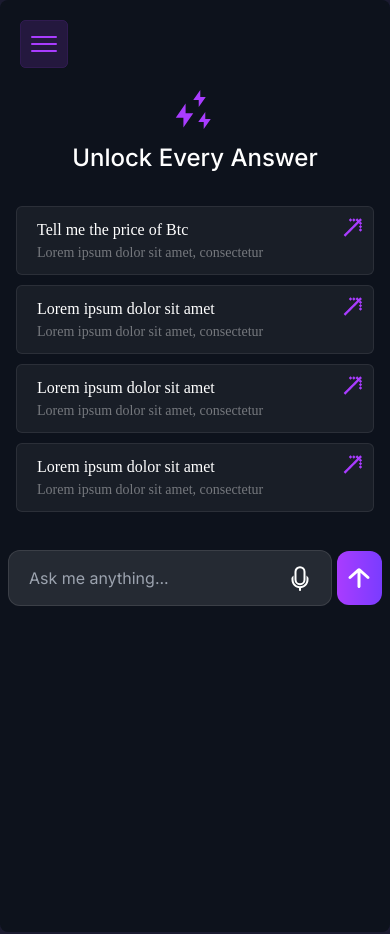
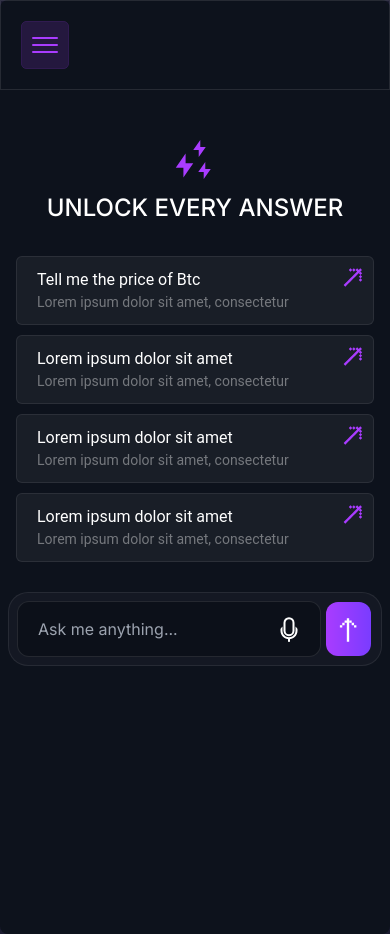
Before and after one commit to HassanKhan123/next-pwa-app, a Next.js app: page / in a window 390 px wide. Built offline with nearby package versions, Linux system fonts and the light colour scheme; no server answers.

Commit message:
fix: UI issues

```diff
--- a/src/app/globals.css
+++ b/src/app/globals.css
@@ -1,6 +1,7 @@
 @tailwind base;
 @tailwind components;
 @tailwind utilities;
+
 
 body {
     @apply bg-custom-purple;
--- a/src/components/answer/index.tsx
+++ b/src/components/answer/index.tsx
@@ -45,14 +45,14 @@ function AnswerCard({isLoading, text}:AnswerCardProps) {
     <Skeleton count={3} highlightColor="#803CFF" /> :
     <>
       <div className="flex gap-[15px] items-center">
-        <span className="text-[18px] bg-gradient-to-r from-[#A93CFF] to-[#7A3CFF] bg-clip-text text-transparent font-bold font-[avenir]">
+        <span className="text-[18px] bg-gradient-to-r from-[#A93CFF] to-[#7A3CFF] bg-clip-text text-transparent font-bold font-roboto">
           TARS
         </span>
-        <span className="text-[16px] font-normal font-[avenir] text-[#D9D9D94D]">
+        <span className="text-[16px] font-normal font-roboto text-[#D9D9D94D]">
           11sec now
         </span>
       </div>
-      <div className="text-[16px] font-normal text-white font-[avenir]">
+      <div className="text-[16px] font-normal text-white font-roboto">
         {/* The current price of Solana (SOL) is approximately $139.98 USD, with a
         24-hour trading volume of about $2.27 billion USD. Over the past 24
         hours, the price has seen a decline of roughly 3.82% */}
@@ -60,13 +60,13 @@ function AnswerCard({isLoading, text}:AnswerCardProps) {
        <MarkdownRenderer text={text} />
       </div>
       <div className="flex gap-[10px] items-center">
-        <div   onClick={handleRebuild} className="flex gap-[6px] shadow-custom-inset border border-[rgba(255,255,255,0.08)] bg-[rgba(255,255,255,0.02)] rounded-[20px] p-[8px_16px_8px_16px] items-center">
+        <div   onClick={handleRebuild} className="flex gap-[6px] cursor-pointer shadow-custom-inset border border-[rgba(255,255,255,0.08)] bg-[rgba(255,255,255,0.02)] rounded-[20px] p-[8px_16px_8px_16px] items-center">
           <Image src={ReloadIcon} alt="reload_icon" width={16} height={16} />
-          <span className="text-[12px] cursor-pointer font-[avenir] font-medium text-[rgba(255,255,255,0.40)]">
+          <span className="text-[12px] font-roboto font-medium text-[rgba(255,255,255,0.40)]">
             Rebuild
           </span>
         </div>
-        <div className="flex gap-[6px] shadow-custom-inset border border-[rgba(255,255,255,0.08)] bg-[rgba(255,255,255,0.02)] rounded-[20px] p-[8px_16px_8px_16px] items-center">
+        <div className="flex gap-[6px] cursor-pointer shadow-custom-inset border border-[rgba(255,255,255,0.08)] bg-[rgba(255,255,255,0.02)] rounded-[20px] p-[8px_16px_8px_16px] items-center">
           <Image
             src={AttachmentIcon}
             alt="attachment_icon"
@@ -74,10 +74,10 @@ function AnswerCard({isLoading, text}:AnswerCardProps) {
             height={16}
           />
         </div>
-        <div className="flex gap-[6px] shadow-custom-inset border border-[rgba(255,255,255,0.08)] bg-[rgba(255,255,255,0.02)] rounded-[20px] p-[8px_16px_8px_16px] items-center">
+        <div className="flex gap-[6px] cursor-pointer shadow-custom-inset border border-[rgba(255,255,255,0.08)] bg-[rgba(255,255,255,0.02)] rounded-[20px] p-[8px_16px_8px_16px] items-center">
           <Image src={SaveIcon} alt="save_icon" width={16} height={16} />
         </div>
-        <div className="flex gap-[6px] shadow-custom-inset border border-[rgba(255,255,255,0.08)] bg-[rgba(255,255,255,0.02)] rounded-[20px] p-[8px_16px_8px_16px] items-center">
+        <div className="flex gap-[6px] cursor-pointer shadow-custom-inset border border-[rgba(255,255,255,0.08)] bg-[rgba(255,255,255,0.02)] rounded-[20px] p-[8px_16px_8px_16px] items-center">
           <Image src={ShareIcon} alt="share_icon" width={16} height={16} />
         </div>
       </div>
--- a/src/components/card/sources/index.tsx
+++ b/src/components/card/sources/index.tsx
@@ -25,7 +25,7 @@ function SourcesCard({ text, name, image, url }: SourceCardProps) {
 
   return (
     <div  onClick={handleCardClick} className="flex flex-col rounded-[8px] cursor-pointer gap-[12px] min-w-[186.25px] max-w-[186.25px] h-[150px] p-[16px] bg-[rgba(255,255,255,0.03)] border border-[rgba(255,255,255,0.02)]">
-      <span className="text-[14px] font-[avenir] h-[69px] font-normal text-[rgba(255,255,255,0.80)]">
+      <span className="text-[14px] font-roboto h-[69px] font-normal text-[rgba(255,255,255,0.80)]">
       {truncateText(text, 50)}
       </span>
       <div className="border border-[rgba(255,255,255,0.10)] w-full"></div>
@@ -37,7 +37,7 @@ function SourcesCard({ text, name, image, url }: SourceCardProps) {
           width={28}
           height={28}
         />
-        <span className="text-[14px] font-bold font-[avenir] text-[rgba(255,255,255,0.80)]">
+        <span className="text-[14px] font-bold font-roboto text-[rgba(255,255,255,0.80)]">
         {truncateText(name, 10)}
         </span>
       </div>
--- a/src/components/card/suggestion/index.tsx
+++ b/src/components/card/suggestion/index.tsx
@@ -18,10 +18,10 @@ function SuggestionCard({heading,paragraph,navigateToChat}:SuggestionCardProps)
         width={40}
         height={40}
       />
-      <span className="text-white text-[16px] font-[avenir] font-normal">
+      <span className="text-white text-[16px] font-roboto font-normal">
         {heading}
       </span>
-      <span className="text-[rgba(255,255,255,0.40)] text-[14px] font-normal font-[avenir]">
+      <span className="text-[rgba(255,255,255,0.40)] text-[14px] font-normal font-roboto">
        {paragraph}
       </span>
     </div>
--- a/src/components/input/voice/index.tsx
+++ b/src/components/input/voice/index.tsx
@@ -85,7 +85,7 @@ function InputWithVoice() {
         value={searchQuery}
         onChange={handleInputChange}
         onKeyDown={handleKeyDown}
-        className="bg-[rgba(255,255,255,0.1)] text-white rounded-[12px] h-[56px] w-full p-[2px_6px_2px_20px] border border-[rgba(255,255,255,0.10)]"
+        className="bg-[#0c1019] text-white rounded-[12px] h-[56px] w-full p-[2px_6px_2px_20px] border border-[rgba(255,255,255,0.10)]"
       />
       <div className="absolute right-[60px] inset-y-0 flex items-center">
         <Image src={VoiceIcon} alt="voice_icon" />
--- a/src/components/main/chat.tsx
+++ b/src/components/main/chat.tsx
@@ -27,11 +27,11 @@ function Chat() {
 }
 
   return (
-    <div className="flex gap-[20px] lg:p-[20px] min-h-screen p-[10px] mb-[40px] justify-between w-full">
-      <div className="flex w-full flex-col gap-[30px]">
+    <div className="flex gap-[20px] lg:p-[20px] min-h-screen p-[10px] lg:mb-[40px] mb-[80px] justify-between w-full">
+      <div className="flex w-full flex-col lg:gap-[30px] gap-[20px]">
         {chatData.searchValues.map((searchValue, index) => (
           <React.Fragment key={index}>
-            <h1 className="text-white text-[28px] font-normal font-[avenir]">
+            <h1 className="text-white text-[28px] uppercase font-normal font-roboto">
               {searchValue}
               {!searchValue && <Skeleton count={1} highlightColor="#803CFF" />}
             </h1>
--- a/src/components/main/search.tsx
+++ b/src/components/main/search.tsx
@@ -67,12 +67,12 @@ function Search() {
   }
 
   return (
-    <div className="flex flex-col h-[85vh] justify-start lg:justify-center items-center">
+    <div className="flex flex-col h-[85vh] p-2 mt-[40px] lg:mt-[0px] justify-start lg:justify-center items-center">
       <Image src={Unlock} alt="unlock" />
-      <h2 className="text-white lg:text-[34px] text-[24px] font-medium">
+      <h2 className="text-white lg:text-[34px] uppercase text-[24px] font-medium">
         Unlock Every Answer
       </h2>
-      <div className="flex order-2 lg:order-1 w-full p-2 lg:p-0 lg:w-[660px] items-center justify-center mt-[30px]">
+      <div className="flex order-2 lg:order-1 w-full border border-[rgba(255,255,255,0.08)] bg-[#141823] lg:border-none lg:bg-transparent p-[8px_10px_8px_8px] rounded-[20px] lg:p-0 lg:w-[660px] items-center justify-center mt-[30px]">
         <InputWithVoice />
       </div>
       <div className="flex order-1 lg:order-2 w-full lg:w-[660px] mt-[30px] items-center justify-center flex-wrap gap-[10px]">
--- a/src/components/navbar/index.tsx
+++ b/src/components/navbar/index.tsx
@@ -11,7 +11,7 @@ interface NavbarProps {
 
 function Navbar({ isSidebarOpen, toggleSidebar }: NavbarProps) {
   return (
-    <div className="flex z-20 p-[20px] w-full justify-between items-center">
+    <div className="flex z-20 p-[20px] w-full border border-[rgba(255,255,255,0.10)] lg:border-none justify-between items-center">
     {!isSidebarOpen && (
       <button
         onClick={toggleSidebar}
--- a/tailwind.config.ts
+++ b/tailwind.config.ts
@@ -8,6 +8,9 @@ const config: Config = {
   ],
   theme: {
     extend: {
+      fontFamily: {
+        roboto: ['Roboto', 'sans-serif'],
+      },
       colors: {
         'custom-purple': '#1B1B30',
       },
```
Also changed, not shown: src/assests/up_arrow.svg.
